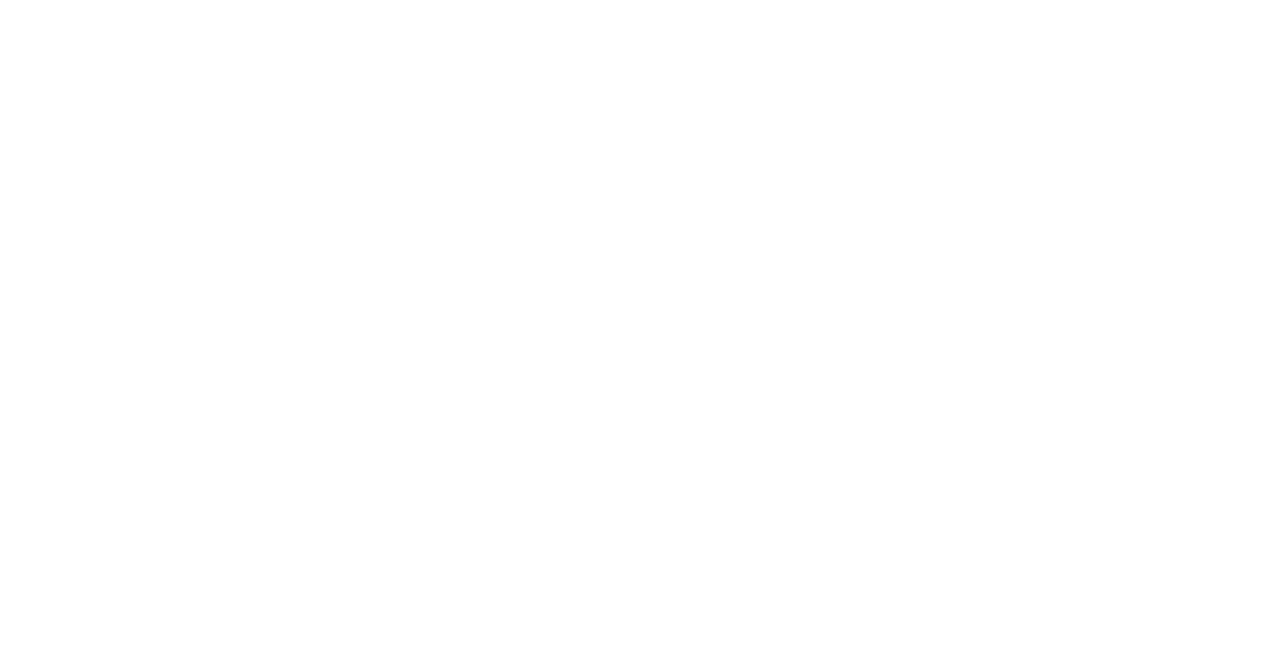
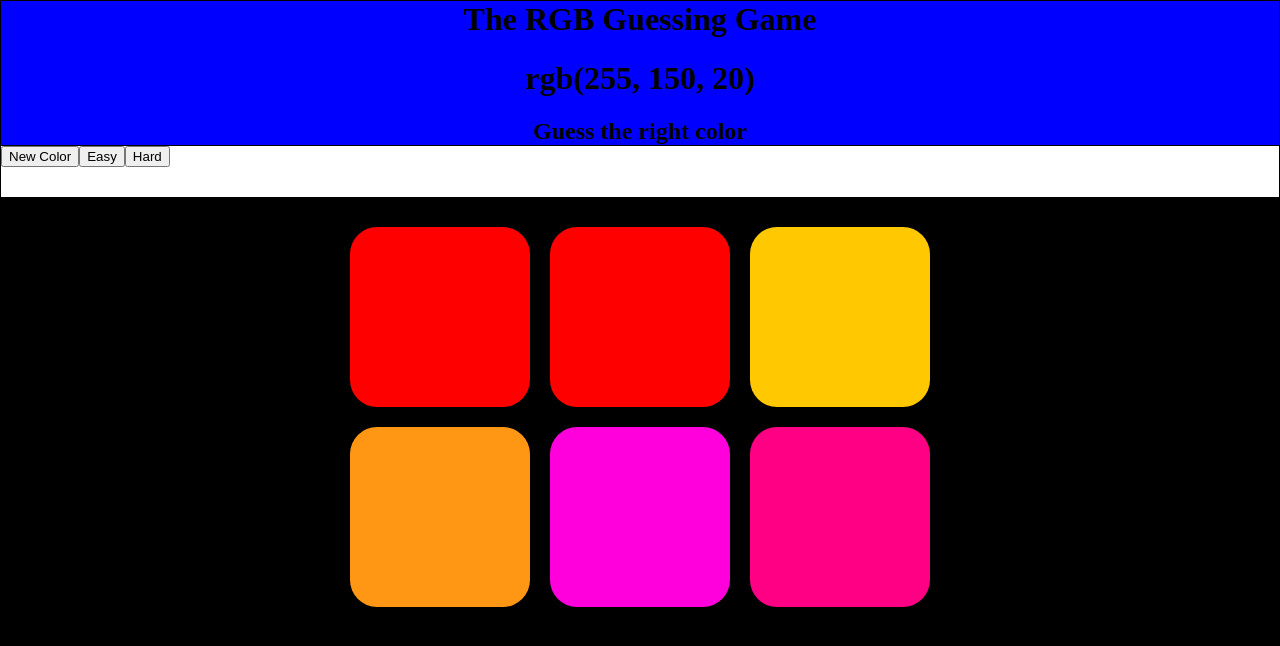
Before and after one commit to Muneer145/Color-Game, a plain HTML site: page index.html in a window 1280 px wide. Drawn offline with Linux system fonts and the light colour scheme.

Commit message:
added boxes and click event listener

```diff
--- a/app.js
+++ b/app.js
@@ -0,0 +1,33 @@
+var colors=["rgb(255, 0, 0)",
+"rgb(255, 0, 0)",
+"rgb(255, 200, 0)",
+"rgb(255, 150, 20)",
+"rgb(255, 0, 220)",
+"rgb(255, 0, 132)",
+];
+var squares= document.querySelectorAll(".box");
+for(var i=0;i<squares.length;i++){
+    //to add colors t the squares
+    squares[i].style.backgroundColor=colors[i];
+    //to  add click listeners to square
+    squares[i].addEventListener("click",function(){
+        var clickedColor=this.style.backgroundColor;
+        if(clickedColor ===correctColor){
+        this.style.background=("pink");
+
+
+        }
+        else {
+            this.style.backgroundColor=("black");
+        };
+
+    });
+}
+var correctColor=colors[3];
+var pickColor=document.getElementById("colorDisplay");
+pickColor.textContent=correctColor;
+
+for (var i=0;i<squares.length;i++){
+
+
+}
--- a/game.css
+++ b/game.css
@@ -0,0 +1,34 @@
+body{
+    background-color: black;
+}
+header{
+    margin-top:-20px;
+    margin-left:-7px;
+    margin-right: -7px;
+    background-color: blue;
+    text-align: center;
+
+}
+#settings{
+    margin-top:-19px;
+    margin-left:-7px;
+    margin-right:-7px;
+    padding-bottom:30px;
+    display:flex;
+    background-color:white;
+}
+
+.box{
+  width: 30%;
+  padding-bottom: 30%;
+  float: left;
+  margin: 1.66%;
+  border-radius: 15%;
+  background-color: white;
+}
+
+#boxes{
+    max-width: 600px;
+	margin: 20px auto;
+
+}
--- a/index.html
+++ b/index.html
@@ -8,7 +8,31 @@
     <link rel="stylesheet" href="game.css">
 </head>
 <body>
-<header></header>
+<header>
+    <h1>The RGB Guessing Game</h1>
+    <h1><span id="colorDisplay">rgb</span></h1>
+    <h2>Guess the right color</h2>
+</header>
+<div id="settings">
+   <button id="newcolor">New Color</button>
+   <button id="easy">Easy</button>
+   <button id="hard">Hard</button>
+
+</div>
+<div id="boxes">
+    <div class="easymode">
+            <div class="box"></div>
+            <div class="box"></div>
+            <div class="box"></div>
+    </div>
+    <div class="hardmode">
+            <div class="box"></div>
+            <div class="box"></div>
+            <div class="box"></div>
+    </div>
+
+
+</div>
 <script src="app.js"></script>
 </body>
 </html>
```
